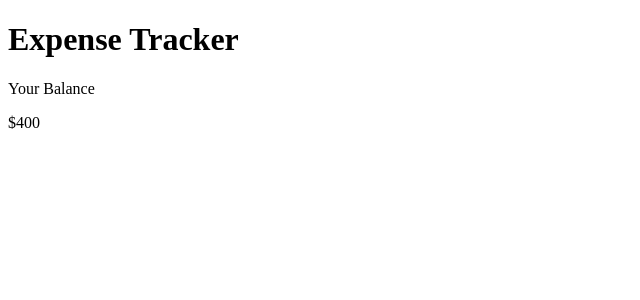
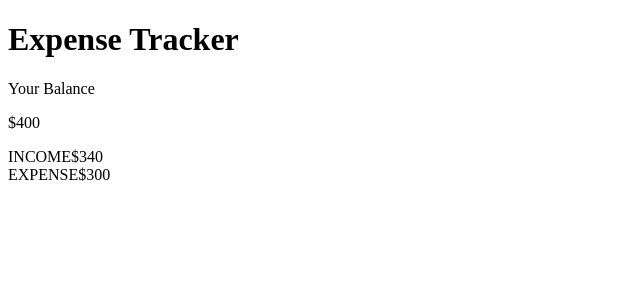
Before and after one commit to Abdulazeez-Dolapo/react-expense-tracker, a React (Create React App) app: page / in a window 1280 px wide. Shown: the top 300 px of the page, without its empty margins (0-640 px from the left). Built offline with nearby package versions, Linux system fonts and the light colour scheme.

Commit message:
add component to display income and expense total

```diff
--- a/src/App.js
+++ b/src/App.js
@@ -1,12 +1,14 @@
 import React from "react"
 import { Header } from "./components/Header"
 import { Balance } from "./components/Balance"
+import { IncomeExpense } from "./components/IncomeExpense"
 
 function App() {
 	return (
 		<div className="App">
 			<Header />
 			<Balance />
+			<IncomeExpense />
 		</div>
 	)
 }
--- /dev/null
+++ b/src/components/IncomeExpense.js
@@ -0,0 +1,19 @@
+import React from "react"
+
+export const IncomeExpense = () => {
+	return (
+		<div>
+			<div>
+				<span>INCOME</span>
+
+				<span>$340</span>
+			</div>
+
+			<div>
+				<span>EXPENSE</span>
+
+				<span>$300</span>
+			</div>
+		</div>
+	)
+}
```
